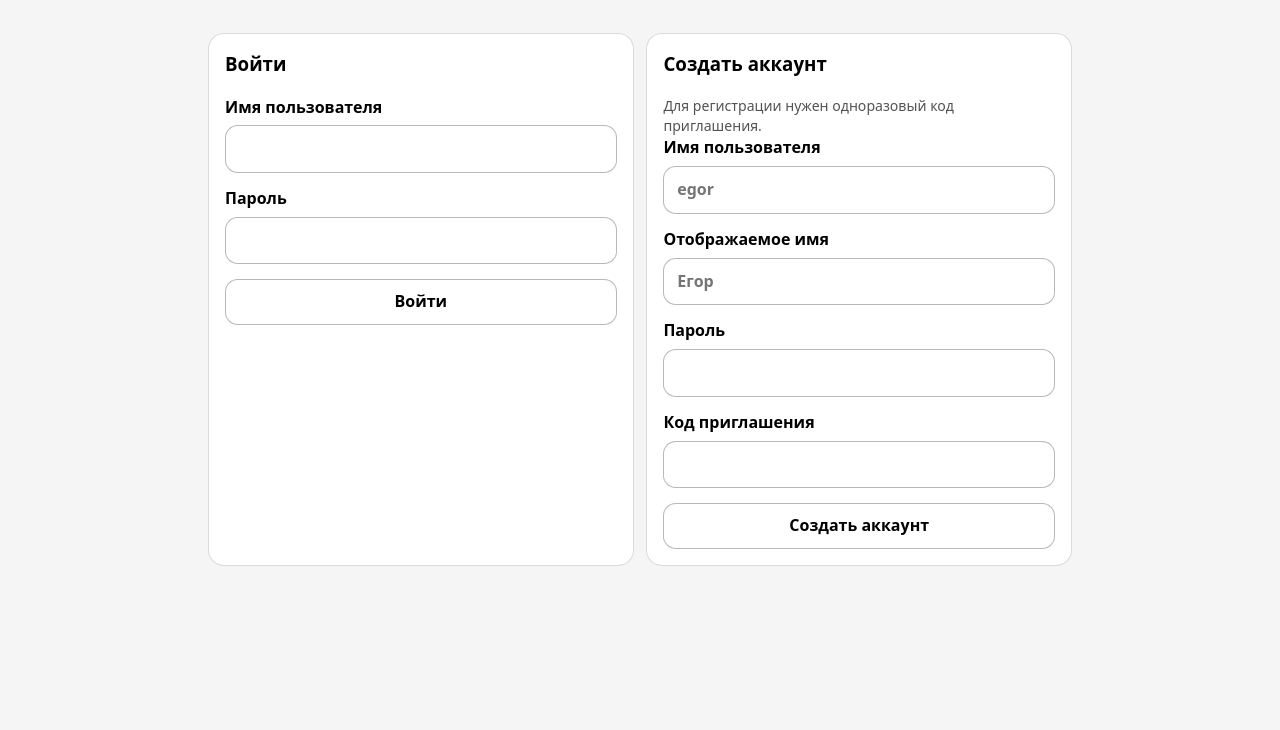
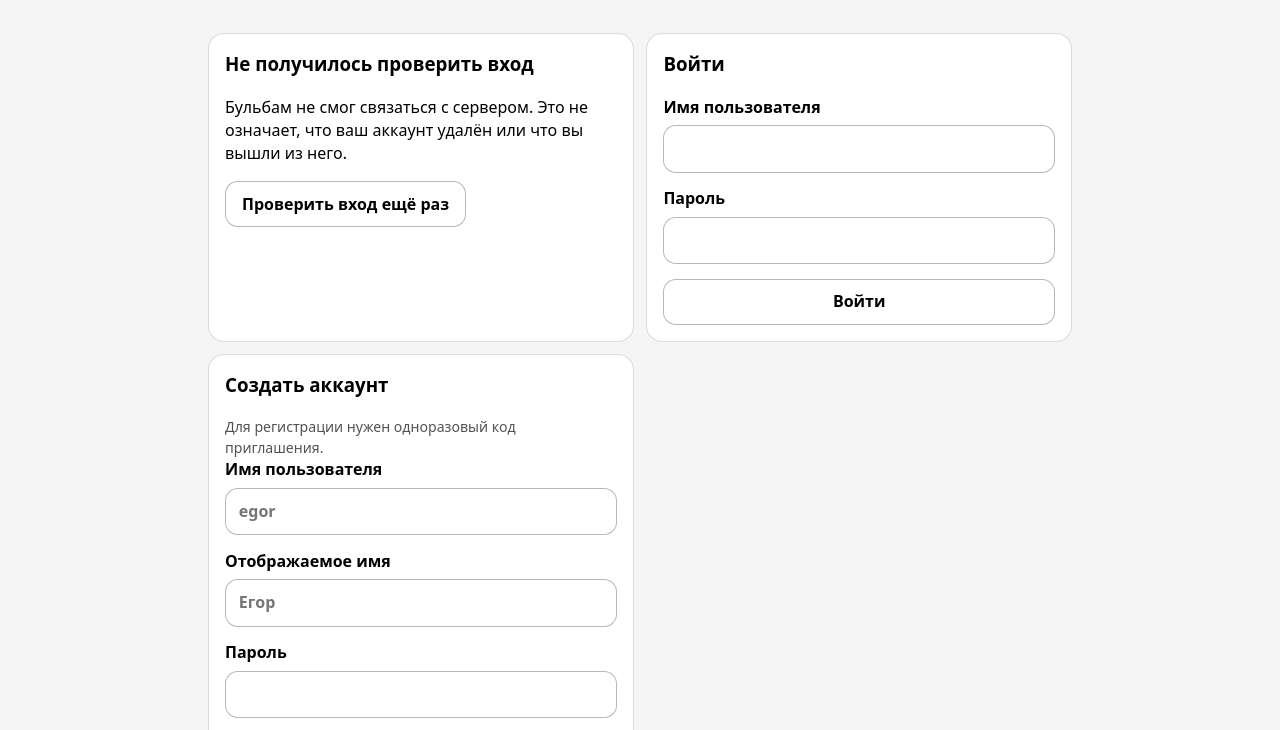
Before and after one commit to egor125552/Bulbam, a website: page web/index.html in a window 1280 px wide. Shown: the part 65-795 px from the top of the page. Drawn offline with Linux system fonts and the light colour scheme; no server answers.

Commit message:
Бульбам: не сбрасывать вход из-за временного сбоя сети
* test: transient auth failures must not masquerade as deleted sessions

* feat: accessible non-destructive authentication recheck

* fix: preserve known login during transient errors and provide accessible retry

```diff
--- a/web/index.html
+++ b/web/index.html
@@ -27,6 +27,12 @@
   <main id="main" tabindex="-1">
     <section id="signed-out" class="auth-layout" aria-labelledby="account-start-title" hidden>
       <h2 id="account-start-title" class="visually-hidden">Вход и регистрация</h2>
+
+      <div id="auth-connection-problem" class="card auth-card" hidden>
+        <h3>Не получилось проверить вход</h3>
+        <p role="status">Бульбам не смог связаться с сервером. Это не означает, что ваш аккаунт удалён или что вы вышли из него.</p>
+        <button id="auth-retry" type="button">Проверить вход ещё раз</button>
+      </div>
 
       <div class="card auth-card">
         <h3>Войти</h3>
--- a/web/js/auth.js
+++ b/web/js/auth.js
@@ -1,28 +1,48 @@
 import { api, deviceName } from "./api.js";
 import { detachPushSubscription } from "./push.js";
 import { loadSessions } from "./sessions.js";
-import { announce, elements, showSignedIn, showSignedOut } from "./ui.js";
+import { announce, elements, getCurrentAccount, showSignedIn, showSignedOut } from "./ui.js";
 
 export function setupAuth() {
   elements.registerForm.addEventListener("submit", register);
   elements.loginForm.addEventListener("submit", login);
   elements.logoutButton.addEventListener("click", logout);
+  document.querySelector("#auth-retry")?.addEventListener("click", () => void loadCurrentAccount());
+}
+
+function showAuthCheckProblem() {
+  const container = document.querySelector("#auth-connection-problem");
+  if (container) container.hidden = false;
+}
+
+function clearAuthCheckProblem() {
+  const container = document.querySelector("#auth-connection-problem");
+  if (container) container.hidden = true;
 }
 
 export async function loadCurrentAccount({ quiet = false } = {}) {
+  const retry = document.querySelector("#auth-retry");
+  if (retry) retry.disabled = true;
   try {
     const result = await api("/api/v1/auth/me");
+    clearAuthCheckProblem();
     showSignedIn(result.account, result.session);
     if (!quiet) announce(`Вы вошли как ${result.account.displayName}.`);
     await loadSessions({ quiet: true });
   } catch (error) {
     if (error.status === 401) {
+      clearAuthCheckProblem();
       showSignedOut();
-      if (!quiet) announce("Вы пока не вошли в аккаунт.");
+      if (!quiet) announce("Вход на этом устройстве не действует. Если аккаунт был, войдите с прежним именем пользователя и паролем.");
       return;
     }
-    showSignedOut();
-    announce(`Не удалось проверить аккаунт: ${error.message}`);
+    // Network errors and 5xx responses are not proof that the user's session
+    // expired. Keep any already authenticated interface rather than wiping it.
+    if (!getCurrentAccount()) showSignedOut();
+    showAuthCheckProblem();
+    announce(`Не удалось проверить вход: ${error.message}. Попробуйте проверить вход ещё раз. Аккаунт не удалён.`);
+  } finally {
+    if (retry) retry.disabled = false;
   }
 }
 
@@ -45,6 +65,7 @@ async function register(event) {
       })
     });
     elements.registerForm.reset();
+    clearAuthCheckProblem();
     showSignedIn(result.account, result.session);
     announce(`Аккаунт ${result.account.displayName} создан. Сессия активна.`);
     await loadSessions({ quiet: true });
@@ -72,6 +93,7 @@ async function login(event) {
       })
     });
     elements.loginForm.reset();
+    clearAuthCheckProblem();
     showSignedIn(result.account, result.session);
     announce(`Вы вошли как ${result.account.displayName}.`);
     await loadSessions({ quiet: true });
```
Also changed, not shown: test/auth-session-retry.test.js (added, +19 -0 lines).
